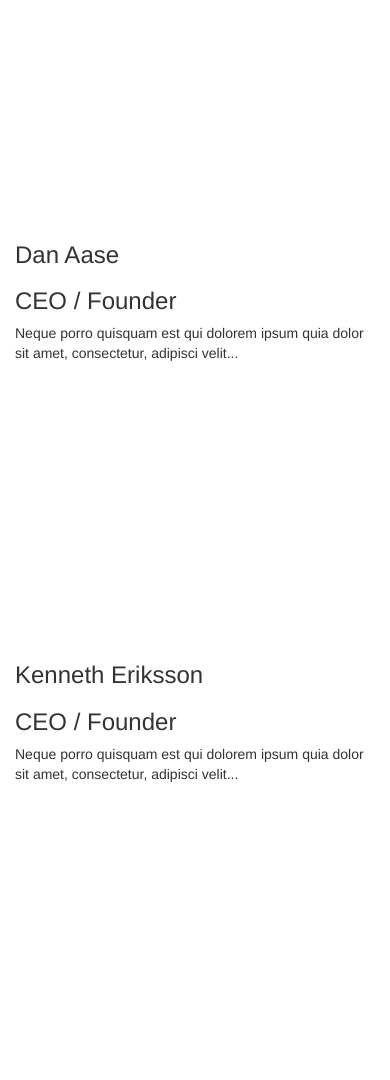
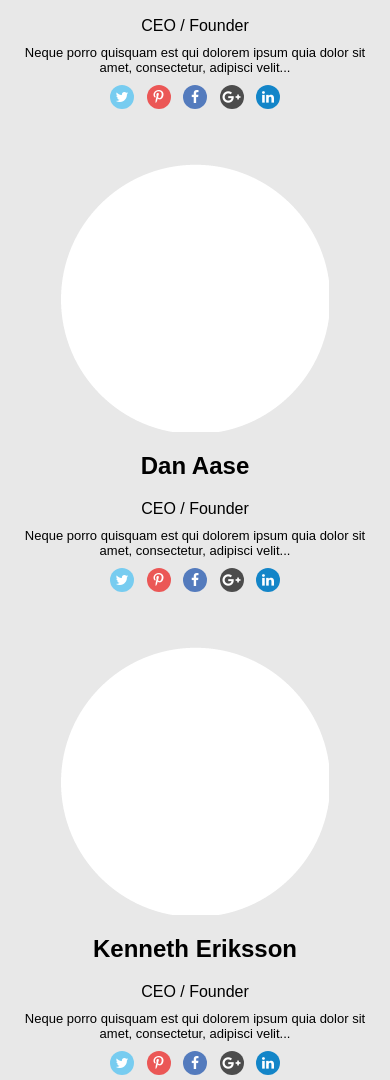
Before and after one commit to VladZelenko/first-exam-projex, a website: page app/index.html in a window 390 px wide. Shown: the part 3494-4574 px from the top of the page. Drawn offline with nearby package versions, Linux system fonts and the light colour scheme.

Commit message:
add section team + style and mobile version

```diff
--- a/app/index.html
+++ b/app/index.html
@@ -201,11 +201,11 @@
 						Neque porro quisquam est qui dolorem ipsum quia dolor sit amet, consectetur, adipisci velit...
 					</p>
 					<ul class="social-icons">
-						<li><a href="#"></a></li>
-						<li><a href="#"></a></li>
-						<li><a href="#"></a></li>
-						<li><a href="#"></a></li>
-						<li><a href="#"></a></li>
+						<li><a href="#"><i class="fa fa-twitter" aria-hidden="true"></i></a></li>
+						<li><a href="#"><i class="fa fa-pinterest-p" aria-hidden="true"></i></a></li>
+						<li><a href="#"><i class="fa fa-facebook" aria-hidden="true"></i></a></li>
+						<li><a href="#"><i class="fa fa-google-plus" aria-hidden="true"></i></a></li>
+						<li><a href="#"><i class="fa fa-linkedin" aria-hidden="true"></i></a></li>
 					</ul>
 				</div>
 				<div class="col-sm-12 col-md-6 col-lg-3">
@@ -216,11 +216,11 @@
 						Neque porro quisquam est qui dolorem ipsum quia dolor sit amet, consectetur, adipisci velit...
 					</p>
 					<ul class="social-icons">
-						<li><a href="#"></a></li>
-						<li><a href="#"></a></li>
-						<li><a href="#"></a></li>
-						<li><a href="#"></a></li>
-						<li><a href="#"></a></li>
+						<li><a href="#"><i class="fa fa-twitter" aria-hidden="true"></i></a></li>
+						<li><a href="#"><i class="fa fa-pinterest-p" aria-hidden="true"></i></a></li>
+						<li><a href="#"><i class="fa fa-facebook" aria-hidden="true"></i></a></li>
+						<li><a href="#"><i class="fa fa-google-plus" aria-hidden="true"></i></a></li>
+						<li><a href="#"><i class="fa fa-linkedin" aria-hidden="true"></i></a></li>
 					</ul>
 				</div>
 				<div class="col-sm-12 col-md-6 col-lg-3">
@@ -231,11 +231,11 @@
 						Neque porro quisquam est qui dolorem ipsum quia dolor sit amet, consectetur, adipisci velit...
 					</p>
 					<ul class="social-icons">
-						<li><a href="#"></a></li>
-						<li><a href="#"></a></li>
-						<li><a href="#"></a></li>
-						<li><a href="#"></a></li>
-						<li><a href="#"></a></li>
+						<li><a href="#"><i class="fa fa-twitter" aria-hidden="true"></i></a></li>
+						<li><a href="#"><i class="fa fa-pinterest-p" aria-hidden="true"></i></a></li>
+						<li><a href="#"><i class="fa fa-facebook" aria-hidden="true"></i></a></li>
+						<li><a href="#"><i class="fa fa-google-plus" aria-hidden="true"></i></a></li>
+						<li><a href="#"><i class="fa fa-linkedin" aria-hidden="true"></i></a></li>
 					</ul>
 				</div>
 				<div class="col-sm-12 col-md-6 col-lg-3">
@@ -246,11 +246,11 @@
 						Neque porro quisquam est qui dolorem ipsum quia dolor sit amet, consectetur, adipisci velit...
 					</p>
 					<ul class="social-icons">
-						<li><a href="#"></a></li>
-						<li><a href="#"></a></li>
-						<li><a href="#"></a></li>
-						<li><a href="#"></a></li>
-						<li><a href="#"></a></li>
+						<li><a href="#"><i class="fa fa-twitter" aria-hidden="true"></i></a></li>
+						<li><a href="#"><i class="fa fa-pinterest-p" aria-hidden="true"></i></a></li>
+						<li><a href="#"><i class="fa fa-facebook" aria-hidden="true"></i></a></li>
+						<li><a href="#"><i class="fa fa-google-plus" aria-hidden="true"></i></a></li>
+						<li><a href="#"><i class="fa fa-linkedin" aria-hidden="true"></i></a></li>
 					</ul>
 				</div>
 			</div>
--- a/app/sass/partials/_index.scss
+++ b/app/sass/partials/_index.scss
@@ -2,3 +2,4 @@
 @import "hero";
 @import "services";
 @import "portfolio";
+@import "team";
--- a/app/sass/partials/_services.scss
+++ b/app/sass/partials/_services.scss
@@ -1,4 +1,4 @@
-.services {
+.services, .team {
 	padding: 55px 0 150px 0;
 	width: 100%;
 	min-height: 550px;
--- /dev/null
+++ b/app/sass/partials/_team.scss
@@ -0,0 +1,31 @@
+.team {
+	padding: 60px 0 115px 0;
+	width: 100%;
+	min-height: 755px;
+	background-color: #e8e8e8;
+	text-align: center;
+	h3.title {font: 700 24px $secondary_font;}
+	.subtitle {font: 300 16px $secondary_font;}
+	p  {font: 300 13px $secondary_font;}
+	.social-icons {
+		width: 170px;
+		margin: 0 auto;
+		display: flex;
+		flex-flow: row wrap;
+		justify-content: space-between;
+		a:hover {text-decoration: none;}
+	}
+	.fa {
+		display: block;
+		width: 24px;
+		line-height: 24px;
+		border-radius: 50%;
+		font-size: 14px;
+		color: $primary_font_color;
+	}
+	.fa-twitter {background-color: #77ccf0;}
+	.fa-pinterest-p {background-color: #eb5756;}
+	.fa-facebook {background-color: #547bbd;}
+	.fa-google-plus {background-color: #4c4c4c;}
+	.fa-linkedin {background-color: #1385c8;}
+}
```
Also changed, not shown: app/css/main.css.
